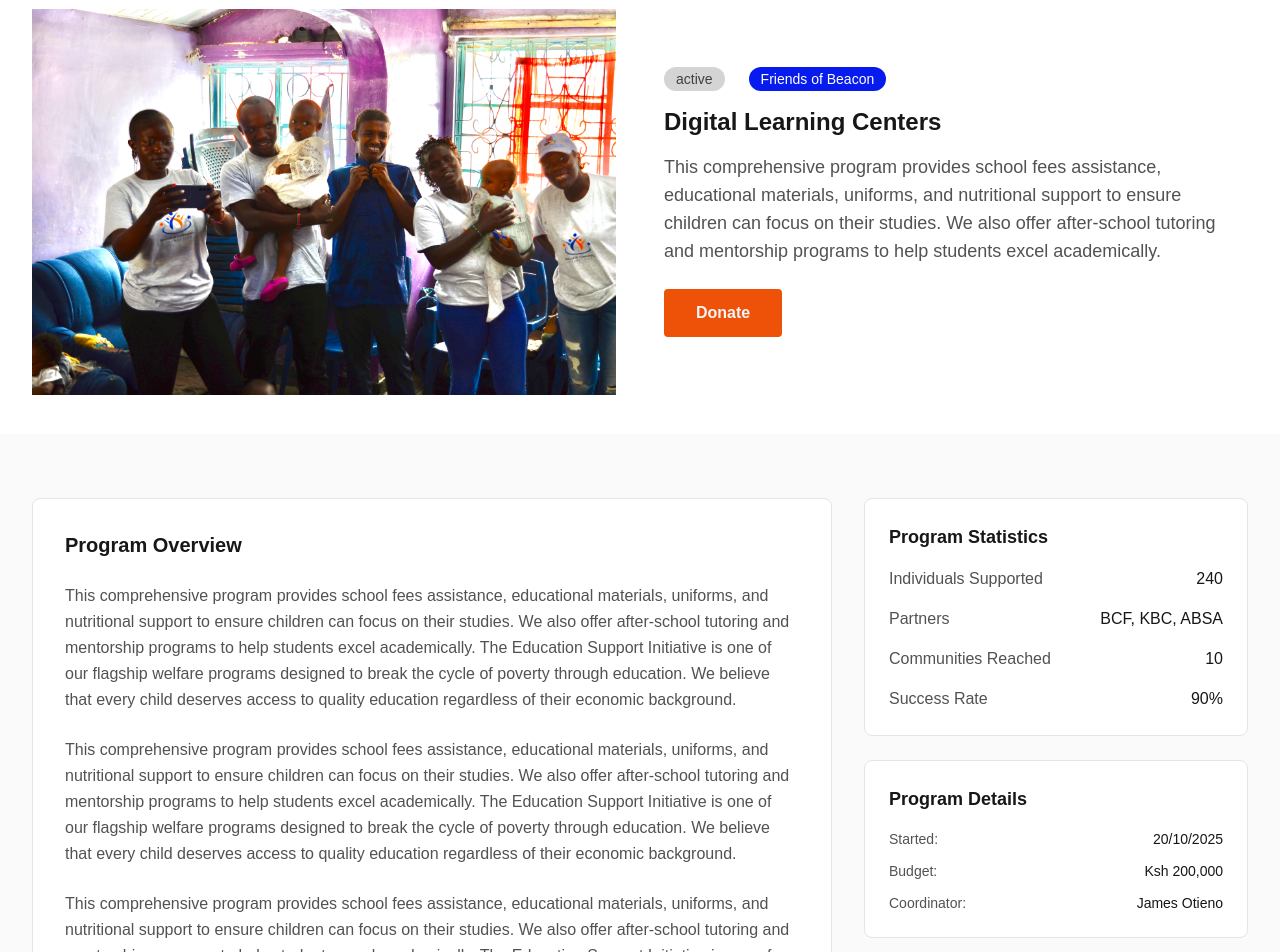
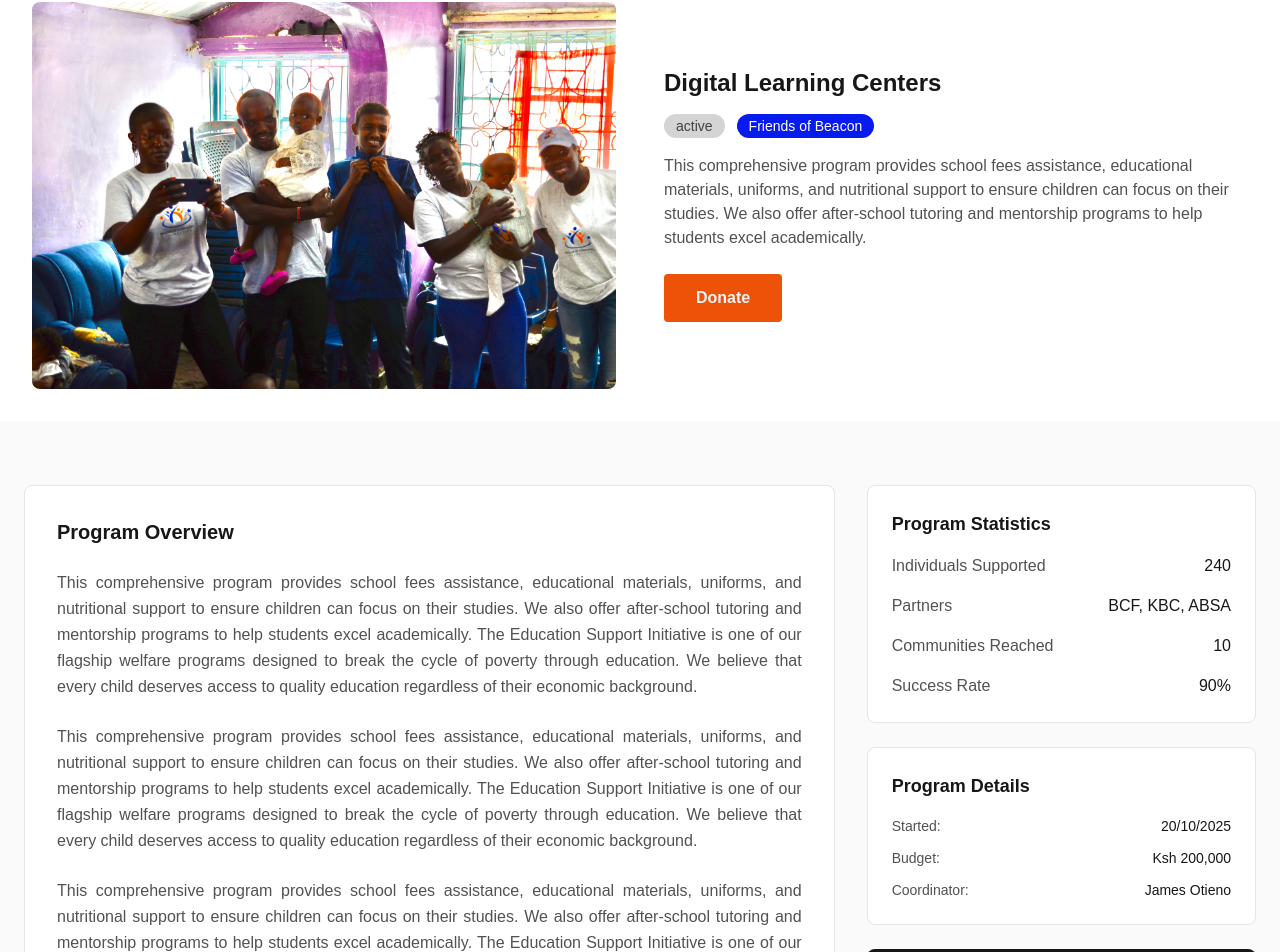
Before and after one commit to Ariel-joe/BCF, a React (Vite) app: page /welfare/1 in a window 1280 px wide. Shown: the part 126-1078 px from the top of the page. Built offline with nearby package versions, Linux system fonts and the light colour scheme; a web font is replaced by a local one.

Commit message:
update on welfare page

```diff
--- a/src/pages/SingleWelfare.jsx
+++ b/src/pages/SingleWelfare.jsx
@@ -39,7 +39,10 @@ const SingleWelfare = () => {
                 <div className="max-w-7xl mx-auto px-4 sm:px-6 lg:px-8">
                     <div className="grid lg:grid-cols-2 gap-12 items-center">
                         <div>
-                            <div className="flex gap-6">
+                            <h1 className="text-2xl font-bold text-neutral-900 mb-4 leading-tight">
+                                {welfare.title}
+                            </h1>
+                            <div className="flex gap-3">
                                 <div className="space-x-3 mb-4">
                                     <span className="bg-neutral-300 text-neutral-700 px-3 py-1 rounded-full text-sm">
                                         {welfare.status}
@@ -52,10 +55,7 @@ const SingleWelfare = () => {
                                 </div>
                             </div>
 
-                            <h1 className="text-2xl font-bold text-neutral-900 mb-4 leading-tight">
-                                {welfare.title}
-                            </h1>
-                            <p className="text-lg text-neutral-600 mb-6">
+                            <p className="text-left text-neutral-600 mb-6">
                                 {welfare.about}
                             </p>
 
@@ -73,23 +73,25 @@ const SingleWelfare = () => {
                             )}
                         </div>
                         <div className="lg:order-first">
-                            <div className="rounded-lg h-[400px] flex items-center justify-center">
-                                <img src={welfare.image} alt="welfare image" />
-                            </div>
+                            <img
+                                src={welfare.image}
+                                alt="welfare image"
+                                className="rounded-lg"
+                            />
                         </div>
                     </div>
                 </div>
             </section>
 
             <section id="welfare-overview" className="py-16 bg-neutral-50">
-                <div className="max-w-7xl mx-auto px-4 sm:px-6 lg:px-8">
+                <div className="max-w-7xl mx-auto px-4 sm:px-4 lg:px-6">
                     <div className="grid lg:grid-cols-3 gap-8">
                         <div className="lg:col-span-2">
                             <div className="bg-white rounded-lg p-8 border border-neutral-200">
                                 <h2 className="text-xl font-bold text-neutral-900 mb-6">
                                     Program Overview
                                 </h2>
-                                <p className="prose prose-neutral max-w-none">
+                                <p className="prose prose-neutral max-w-none text-justify">
                                     {(Array.isArray(welfare.description)
                                         ? welfare.description
                                         : String(welfare.description).split(
```
